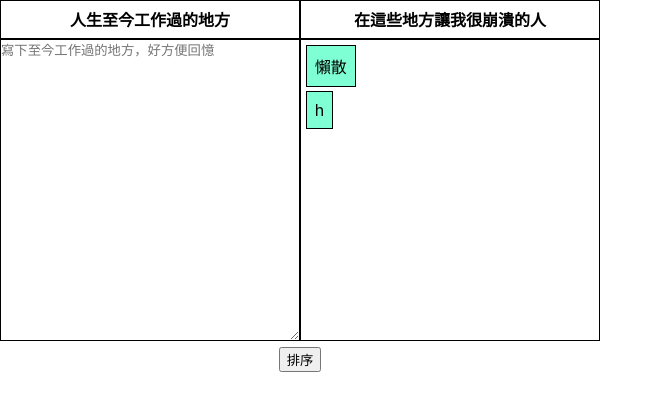
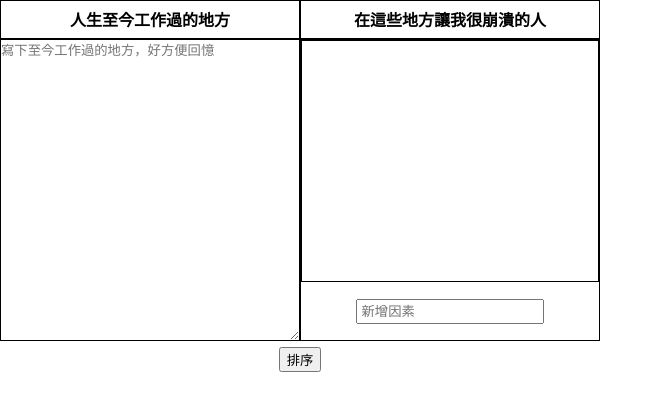
Before and after one commit to liang256/react-flower-exercise, a React (Create React App) app: page /options in a window 1280 px wide. Shown: the top 410 px of the page, without its empty margins (0-663 px from the left). Built offline with nearby package versions, Linux system fonts and the light colour scheme.

Commit message:
feat: finish editable factors
- can type to add a new factor
- can edit or delete each factor

```diff
--- a/src/OptionTable.css
+++ b/src/OptionTable.css
@@ -17,12 +17,67 @@
 .factor {
     background-color: aquamarine;
     border: solid 0.1px;
+    position: relative;
+    padding: 0;
+    margin: 1rem .5rem;
+}
+
+.factorDelete {
+    --fontSize: 16px;
+    border-radius: 100%;
+    background-color: black;
+    border: none;
+    color: white;
+    text-align: center;
+    text-decoration: none;
+    display: inline-block;
+    font-size: var(--fontSize);
+    position: absolute;
+    top: calc(var(--fontSize) * -0.5);
+    right: calc(var(--fontSize) * -0.5);
+    margin: 0;
+    z-index: 1;
+}
+
+.factorTextContainer {
+    display: flex;
+    justify-content: center;
+    align-items: center;
+    padding: .3em .8em;
+    height: 100%;
+}
+
+.factorEditInput {
+    /* background-color: transparent; */
+    border: 0px;
+    text-decoration: none;
+}
+
+.factorContainer {
+    flex-wrap: wrap;
+    height: 80%;
+    border: solid 0.1px;
+}
+
+.newFactorInput {
+    padding: .2rem;
+}
+
+.newFactorInputContainer {
+    height: 20%;
+    display: flex;
+    justify-content: center;
+    align-items: center;
 }
 
 .row.space-evenly {
     justify-content: space-evenly;
 }
 
+.row.center {
+    justify-content: center;
+}
+
 button {
     margin: 0.4rem;
 }
--- a/src/OptionTable.js
+++ b/src/OptionTable.js
@@ -5,25 +5,25 @@ class OptionTable extends React.Component {
     constructor(props) {
         super(props)
         this.state = {
-            factors: ['懶散', 'h'],
+            factors: [],
             editingKey: null
         }
     }
     handleFactorClick(key) {
-        // console.log('factor click', key)
+        console.log('factor click', key)
         this.setState({
             editingKey: key
         })
     }
     handleFactorInputKeyDown(e) {
         if (e.key === 'Enter') {
-            if (e.target.value == '') {
-
-            }
             // update target factor
             const key = e.target.defaultValue
             const newValue = e.target.value
             const newFactors = this.state.factors.slice()
+
+            // check if duplicated factor given
+            if (!newFactors.includes(newValue)) {
                 for (var i = 0; i < newFactors.length; i++) {
                     if (newFactors[i] == key) {
                         if (newValue == '') {
@@ -34,14 +34,58 @@ class OptionTable extends React.Component {
                         }
                     }
                 }
+            }
+
             this.setState({
-                factors: newFactors,
+                factors: unique(newFactors),
                 editingKey: null
             })
         }
     }
     handleSortClick() {
         console.log('start to sort: ', this.state.factors)
+    }
+    handleClick() {
+        const editingKey = this.state.editingKey
+        const currFactors = this.state.factors.slice()
+        console.log('factor container hit', editingKey, currFactors)
+
+        // if user is editing one of the existing factors
+        if (editingKey === '') {
+            // user is editing a new factor and click outside
+            // so remove the new factor even if he already types something
+            for (var i = 0; i < currFactors.length; i++) {
+                if (currFactors[i] === '') {
+                    currFactors.splice(i, 1)
+                }
+            }
+            this.setState({factors: currFactors, editingKey: null})
+        } else if (editingKey !== null) {
+            this.setState({editingKey: null})
+        }
+    }
+    handleClickDelete(key) {
+        console.log('click delete', key)
+        const newFactors = this.state.factors.slice()
+        for (var i = 0; i < newFactors.length; i++) {
+            if (newFactors[i] === key) {
+                newFactors.splice(i, 1)
+            }
+        }
+        this.setState({factors: newFactors})
+    }
+    handleNewFactorInputKeyDown(e) {
+        const input = e.target
+        const inputVal = e.target.value
+        const isEnter = (e.key === 'Enter' || e.keyCode === 13)
+
+        if (isEnter && inputVal !== '') {
+            const newFactors = this.state.factors.slice()
+            newFactors.push(inputVal)
+            this.setState({factors: unique(newFactors)})
+            // TODO: 中文輸入的 enter 不會清空
+            input.value = ''
+        }
     }
     render() {
         const factors = this.state.factors.map((factor) => {
@@ -52,6 +96,7 @@ class OptionTable extends React.Component {
                     key={factor}
                     onClick={() => this.handleFactorClick(factor)}
                     onKeyDown={(e) => this.handleFactorInputKeyDown(e)}
+                    onClickDelete = {() => this.handleClickDelete(factor)}
                 />
             )
         })
@@ -69,10 +114,19 @@ class OptionTable extends React.Component {
                     </div>
                     <div className='row'>
                         <textarea className='column' rows="20" placeholder="寫下至今工作過的地方，好方便回憶"></textarea>
-                        <div className='column'>{factors}</div>
+                        <div className='column'>
+                            <div className='factorContainer' onClick={() => this.handleClick()}>{factors}</div>
+                            <div className='newFactorInputContainer'>
+                                <input
+                                    className='newFactorInput'
+                                    placeholder='新增因素'
+                                    onKeyDown={(e) => this.handleNewFactorInputKeyDown(e)}
+                                ></input>
                             </div>
                         </div>
-                <div className='row space-evenly'>
+                    </div>
+                </div>
+                <div className='row center'>
                     <button onClick={ () => this.handleSortClick() }>排序</button>
                 </div>
             </div>
@@ -84,15 +138,22 @@ function Factor(props) {
     return (
         <div
             className='factor'
-            onClick={props.onClick}
+            onClick={(e) => {e.stopPropagation();props.onClick();}}
         >
+            <button className='factorDelete' onClick={(e) => {e.stopPropagation();props.onClickDelete();}}>x</button>
+            <div className='factorTextContainer'>
             {
                 props.isEditing
-                ? <input defaultValue={props.value} onKeyDown={(e)=>props.onKeyDown(e)} autoFocus></input>
+                ? <input className='factorEditInput' defaultValue={props.value} onKeyDown={(e)=> props.onKeyDown(e)} autoFocus></input>
                 : props.value
             }
+            </div>
         </div>
     )
 }
 
+function unique(arr) {
+    return [...new Set(arr)];
+}
+
 export default OptionTable
```
Lines whose indentation alone changed are shown as unchanged.
